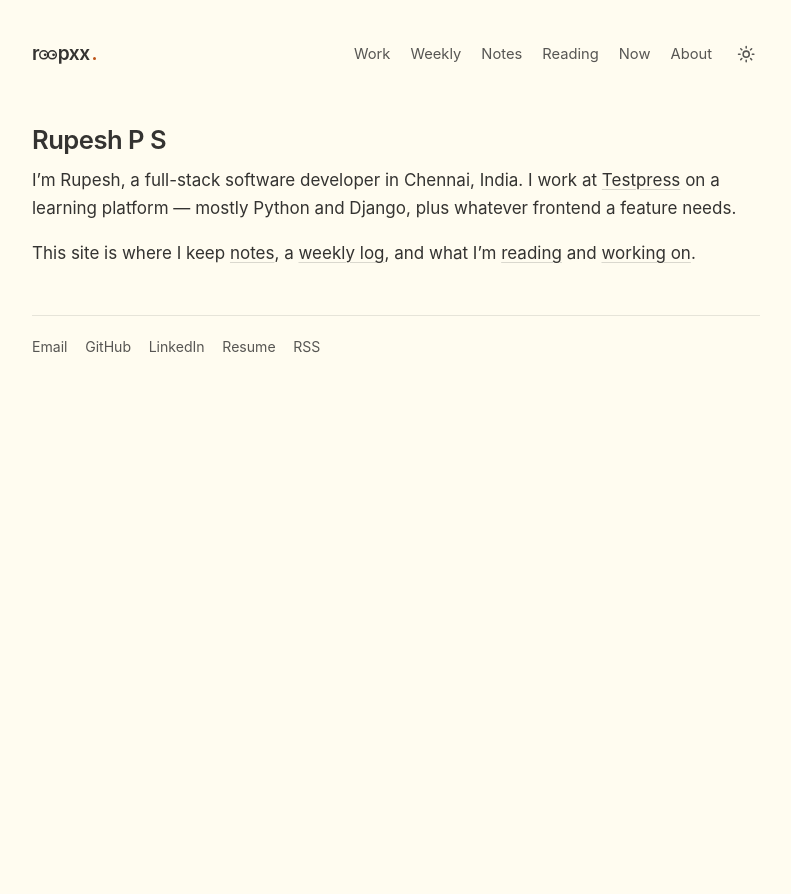
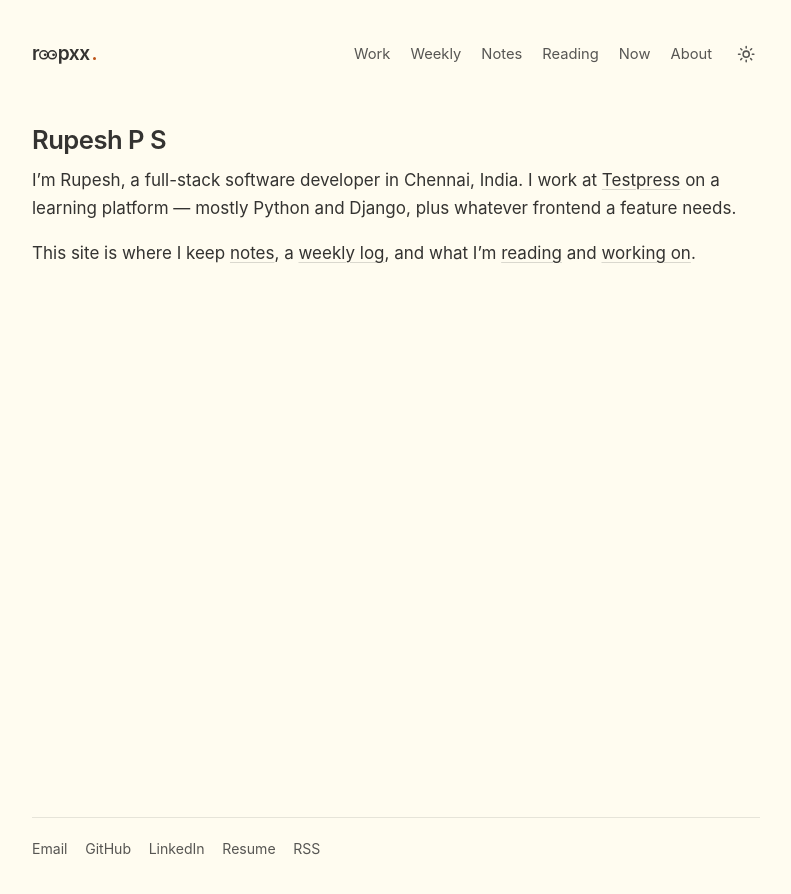
Before and after one commit to roopxx/roopxx.github.io, a Jekyll site: the page built from _pages/index.md, in a window 1280 px wide. Shown: the top 894 px of the page, without its empty margins (244-1035 px from the left). Built offline with Jekyll 4.4.1, drawn with Linux system fonts in a browser that asks for light colours.

Commit message:
fix: pin the footer to the bottom and tighten the mobile header
- _sass/_layout.scss: the column becomes a full-height flex column and main
  grows to fill it, so the footer sits at the bottom on short pages instead of
  floating mid-page. Not position: fixed, so it never covers content.
- The column's bottom padding drops from 6rem to 2.5rem, no longer needed once
  the footer is pinned.
- On phones, trim the top padding, the gap under the nav, and the nav spacing,
  so the page heading sits closer to the header.

```diff
--- a/_sass/_layout.scss
+++ b/_sass/_layout.scss
@@ -1,7 +1,17 @@
+/* The column fills the viewport and `main` grows, so the footer sits at the
+   bottom of the screen on short pages without being fixed over the content. */
 .col {
+  display: flex;
+  flex-direction: column;
   max-width: var(--measure);
+  min-height: 100vh;
+  min-height: 100svh;
   margin: 0 auto;
-  padding: 2.5rem 1.25rem 6rem;
+  padding: 2.5rem 1.25rem 2.5rem;
+}
+
+main {
+  flex: 1 0 auto;
 }
 
 .skip-link {
@@ -234,12 +244,12 @@ html[data-theme$="-dark"] #theme-toggle .icon-moon {
 
 @media (max-width: 600px) {
   .col {
-    padding: 2rem 1.15rem 5rem;
+    padding: 1.5rem 1.15rem 2rem;
   }
 
   .site-head {
-    gap: 0.7rem 1rem;
-    margin-bottom: 2.5rem;
+    gap: 0.6rem 1rem;
+    margin-bottom: 1.6rem;
   }
 
   .brand {
@@ -255,7 +265,7 @@ html[data-theme$="-dark"] #theme-toggle .icon-moon {
     order: 3;
     flex-basis: 100%;
     margin-left: 0;
-    gap: 0.9rem;
-    font-size: 0.9rem;
+    gap: 0.8rem;
+    font-size: 0.88rem;
   }
 }
```
